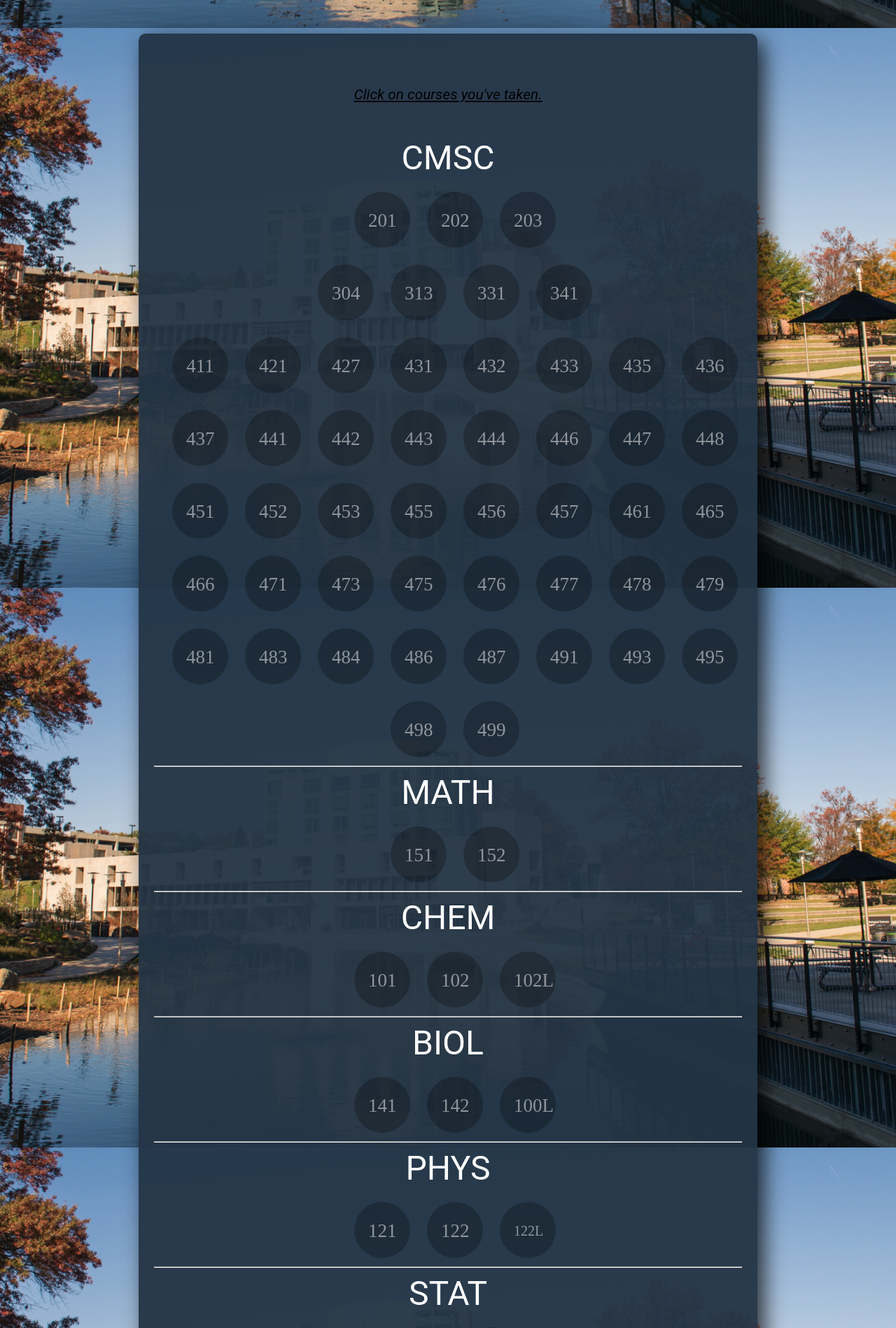
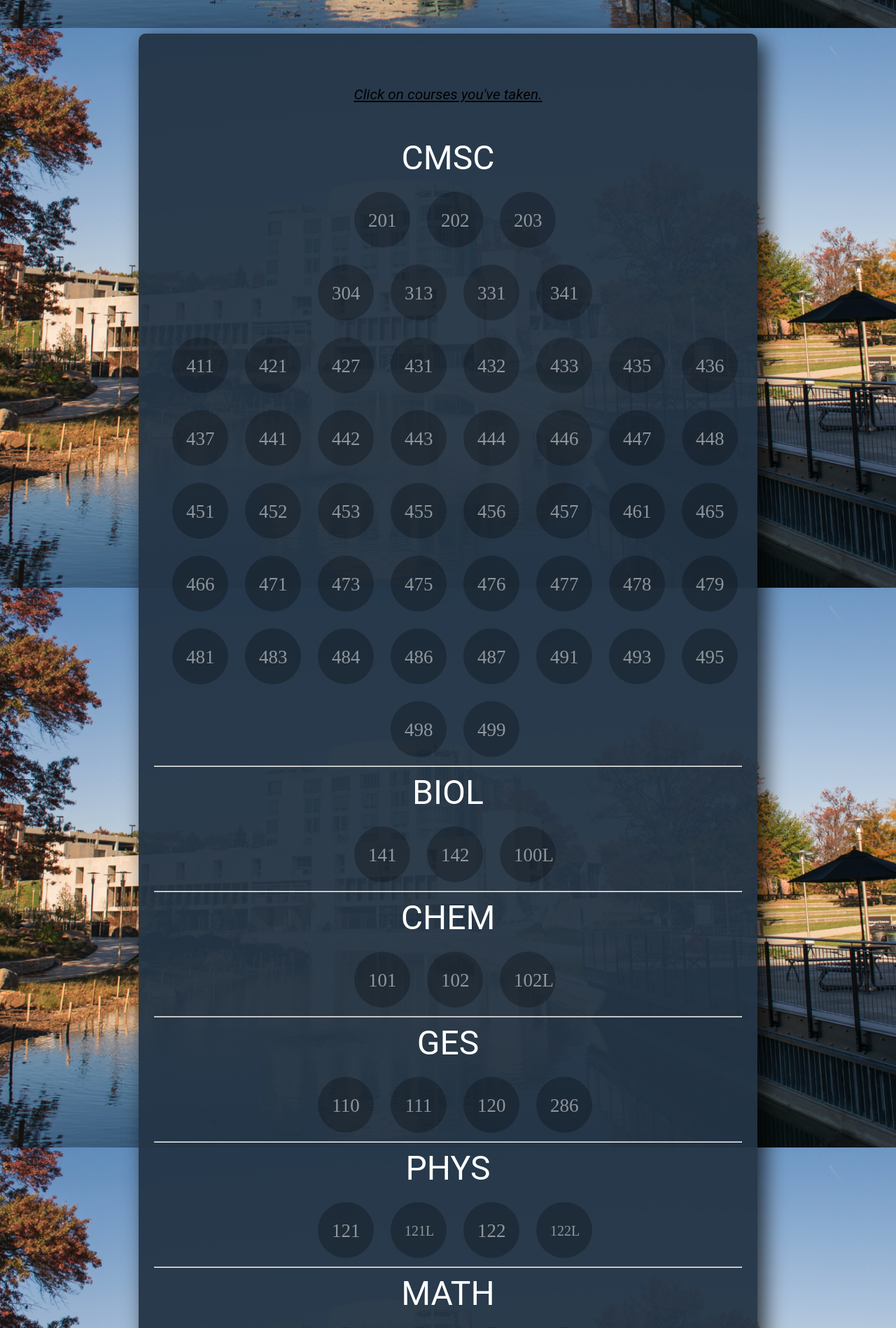
Before and after one commit to linkvetern64/CMSC433, a PHP site: page / in a window 1280 px wide. Shown: the part 760-2658 px from the top of the page at 70% size. Run offline with PHP 8.4, Linux system fonts and the light colour scheme; the visitor is signed in with stand-in values (Sample User, id 1).

Commit message:
Minor changes

```diff
--- a/css/classes.css
+++ b/css/classes.css
@@ -17,13 +17,17 @@
 ._PHYSL.is-checked:after{background-color:#a5c25c;}
 
 ._STAT.is-checked:after{background-color:#E08283;}
+
+._GES.is-checked:after{background-color:#E08283;}
 /*.is-checked:after {background-color: #446CB3;} */
 
 /**CMSC 200 **/
 ._201:after {content: "201";}
 ._202:after {content: "202";}
 ._203:after {content: "203";}
-
+._232:after {content: "232";}
+._291:after {content: "291";}
+._299:after {content: "299";}
 /**CMSC 300 **/
 ._304:after {content: "304";}
 ._313:after {content: "313";}
@@ -77,6 +81,8 @@
 /** MATH **/
 ._M151:after{content: "151";}
 ._M152:after{content: "152";}
+._M221:after{content: "221";}
+._M251:after{content: "251";}
 
 
 /** CHEM **/
@@ -91,6 +97,7 @@
 ._B142:after{content: "142";}
 
 /** PHYS **/
+._P121L:after{content: "121L";font-size: 40px;}
 ._P121:after{content: "121";}
 ._P122:after{content: "122";}
 ._P122L:after{content: "122L";font-size: 40px;}
@@ -99,6 +106,11 @@
 ._S355:after{content: "355";}
 ._S451:after{content: "451";}
 
+/** GES **/
+._G110:after{content: "110";}
+._G111:after{content: "111";}
+._G120:after{content: "120";}
+._G286:after{content: "286";}
 /*  These are here because of the colors
 
   background-color: rgba(165, 194, 92, 0);
--- a/css/styles.css
+++ b/css/styles.css
@@ -7,7 +7,7 @@ body{
 }
 
 #navbar{
-  margin-top:10%;
+  margin-top:5%;
   left:0;
   position:fixed;
   display:inline-block;
--- a/index.php
+++ b/index.php
@@ -21,10 +21,11 @@
 	<div id="navbar">
 		<div class="navItemTop"><a href="#CMSC">CMSC</a></div>
 		<div class="navItem"><a href="#BIOL">BIOL</a></div>
+		<div class="navItem"><a href="#CHEM">CHEM</a></div>
+		<div class="navItem"><a href="#GES">GES</a></div>
 		<div class="navItem"><a href="#PHYS">PHYS</a></div>
 		<div class="navItem"><a href="#MATH">MATH</a></div>
-		<div class="navItem"><a href="#STAT">STAT</a></div>
-		<div class="navItemBottom"><a href="#CHEM">CHEM</a></div>
+		<div class="navItemBottom"><a href="#STAT">STAT</a></div>
 	</div>
 
 	<img id="img1" src="images/bg3.png" />
@@ -36,13 +37,13 @@
 	 		<div id="staticInput">
 			<form method="POST" action="validate.php">
 				<input type="text" name="firstName" class="top" placeholder="First Name"/>
-				<?php if($_SESSION["validFN"]){echo("<span style='color:red;'>*Only #'s, or not empty</span>");} ?><br />
+				<?php if($_SESSION["validFN"]){echo("<span style='color:red;'>*$errorFName</span>");} ?><br />
 				<input type="text" name="lastName" placeholder="Last Name" class="middle"/>
-				<?php if($_SESSION["validLN"]){echo("<span style='color:red;'>*Only #'s, or not empty</span>");} ?><br />
+				<?php if($_SESSION["validLN"]){echo("<span style='color:red;'>*$errorLName</span>");} ?><br />
 				<input type="text" name="umbcID" placeholder="UMBC ID" class="middle"/>
-				<?php if($_SESSION["validID"]){echo("<span style='color:red;'>*Only #'s, or not empty</span>");} ?><br />
+				<?php if($_SESSION["validID"]){echo("<span style='color:red;'>*$errorEmail</span>");} ?><br />
 				<input type="text" name="email" placeholder="Email" class="bottom"/>
-				<?php if($_SESSION["validE"]){echo("<span style='color:red;'>*Only #'s, or not empty</span>");} ?><br />
+				<?php if($_SESSION["validE"]){echo("<span style='color:red;'>*$errorID</span>");} ?><br />
 
 			</div>
 				 <a class="button"  style="vertical-align:middle;" href="#checkboxes"><span>Next &nbsp;</span></a>
@@ -107,6 +108,8 @@
 
 		    <input type="checkbox" name="check_list[]" value="MATH151" id="MATH151" />
 		    <input type="checkbox" name="check_list[]" value="MATH152" id="MATH152" />
+		    <input type="checkbox" name="check_list[]" value="MATH221" id="MATH221" />
+		    <input type="checkbox" name="check_list[]" value="MATH251" id="MATH251" />
 
 		    <input type="checkbox" name="check_list[]" value="CHEM101" id="CHEM101" />
 		    <input type="checkbox" name="check_list[]" value="CHEM102" id="CHEM102" />
@@ -117,6 +120,7 @@
 		    <input type="checkbox" name="check_list[]" value="BIOL142" id="BIOL142" />
 
 		    <input type="checkbox" name="check_list[]" value="PHYS121" id="PHYS121" />
+		    <input type="checkbox" name="check_list[]" value="PHYS121L" id="PHYS121L" />
 		    <input type="checkbox" name="check_list[]" value="PHYS122" id="PHYS122" />
 		    <input type="checkbox" name="check_list[]" value="PHYS122L" id="PHYS122L" />
 
@@ -192,10 +196,11 @@
 		    <br />
 		    <hr>
 
-		   	<a id="MATH"></a>
-		   	<span style="color:white;font-size:3em;vertical-align: middle">MATH</span><br>
-			<label class="choice" for="MATH151"><li class="checkbox _MATH _M151"></li></label>
-		    <label class="choice" for="MATH152"><li class="checkbox _MATH _M152"></li></label>
+		    <a id="BIOL"></a>
+		   	<span style="color:white;font-size:3em;vertical-align: middle">BIOL</span><br>
+			<label class="choice" for="BIOL141"><li class="checkbox _BIOL _B141"></li></label>
+		    <label class="choice" for="BIOL142"><li class="checkbox _BIOL _B142"></li></label>
+		    <label class="choice" for="BIOL100L"><li class="checkbox _BIOL _B100L"></li></label>
 		    <br />
 		    <hr>
 
@@ -207,19 +212,32 @@
 		    <br />
 		    <hr>
 
-		    <a id="BIOL"></a>
-		   	<span style="color:white;font-size:3em;vertical-align: middle">BIOL</span><br>
-			<label class="choice" for="BIOL141"><li class="checkbox _BIOL _B141"></li></label>
-		    <label class="choice" for="BIOL142"><li class="checkbox _BIOL _B142"></li></label>
-		    <label class="choice" for="BIOL100L"><li class="checkbox _BIOL _B100L"></li></label>
+
+		    <a id="GES"></a>
+		   	<span style="color:white;font-size:3em;vertical-align: middle">GES</span><br>
+			<label class="choice" for="GES110"><li class="checkbox _GES _G110"></li></label>
+			<label class="choice" for="GES111"><li class="checkbox _GES _G111"></li></label>
+			<label class="choice" for="GES120"><li class="checkbox _GES _G120"></li></label>
+			<label class="choice" for="GES286"><li class="checkbox _GES _G286"></li></label>
 		    <br />
 		    <hr>
 
 			<a id="PHYS"></a>
 		   	<span style="color:white;font-size:3em;vertical-align: middle">PHYS</span><br>
 			<label class="choice" for="PHYS121"><li class="checkbox _PHYS _P121"></li></label>
+		    <label class="choice" for="PHYS121L"><li class="checkbox _PHYSL _P121L"></li></label>
 		    <label class="choice" for="PHYS122"><li class="checkbox _PHYS _P122"></li></label>
 		    <label class="choice" for="PHYS122L"><li class="checkbox _PHYSL _P122L"></li></label>
+		    <br />
+		    <hr>
+
+
+		   	<a id="MATH"></a>
+		   	<span style="color:white;font-size:3em;vertical-align: middle">MATH</span><br>
+			<label class="choice" for="MATH151"><li class="checkbox _MATH _M151"></li></label>
+		    <label class="choice" for="MATH152"><li class="checkbox _MATH _M152"></li></label>
+			<label class="choice" for="MATH211"><li class="checkbox _MATH _M221"></li></label>
+		    <label class="choice" for="MATH251"><li class="checkbox _MATH _M251"></li></label>
 		    <br />
 		    <hr>
 
@@ -229,9 +247,8 @@
 			<label class="choice" for="STAT451"><li class="checkbox _STAT _S451"></li></label>
 		    <br />
 		    <hr>
-
 		</ul>
-		<button class="button"  style="vertical-align:middle"><span>Submit &nbsp;</span></button>
+		<button class="button"  style="vertical-align:middle;color:white;"><span>Submit &nbsp;</span></button>
 		</form>
 	</div>
 	<!--<div  id="footer"></div>-->
--- a/libs.php
+++ b/libs.php
@@ -3,7 +3,6 @@
 ** Desc: Connects user to database, with static credentials
 */
 function connect($user){
-
 	$db ="$user";
 	$conn = mysql_connect("studentdb-maria.gl.umbc.edu", "$user", "$user");
 	if(!$conn){
@@ -34,7 +33,7 @@ function runtime(){
 }
 
 function getDesc($class){
-	connect();
+	connect("jstand1");
 	$result = mysql_fetch_assoc(mysql_query("SELECT * FROM descriptions WHERE course = '$class'"));
 	return $result["desc"];
 }
```
Also changed, not shown: addClass.php (deleted, +0 -130 lines), classSelect.php (+94 -1 lines), README.md (deleted).
